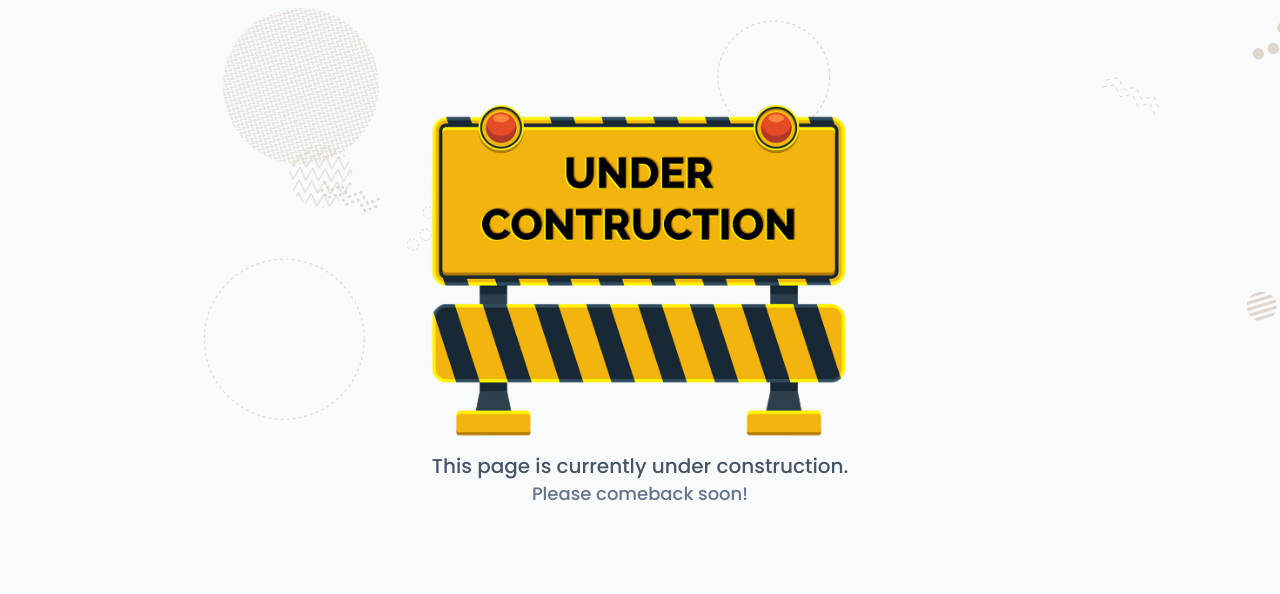
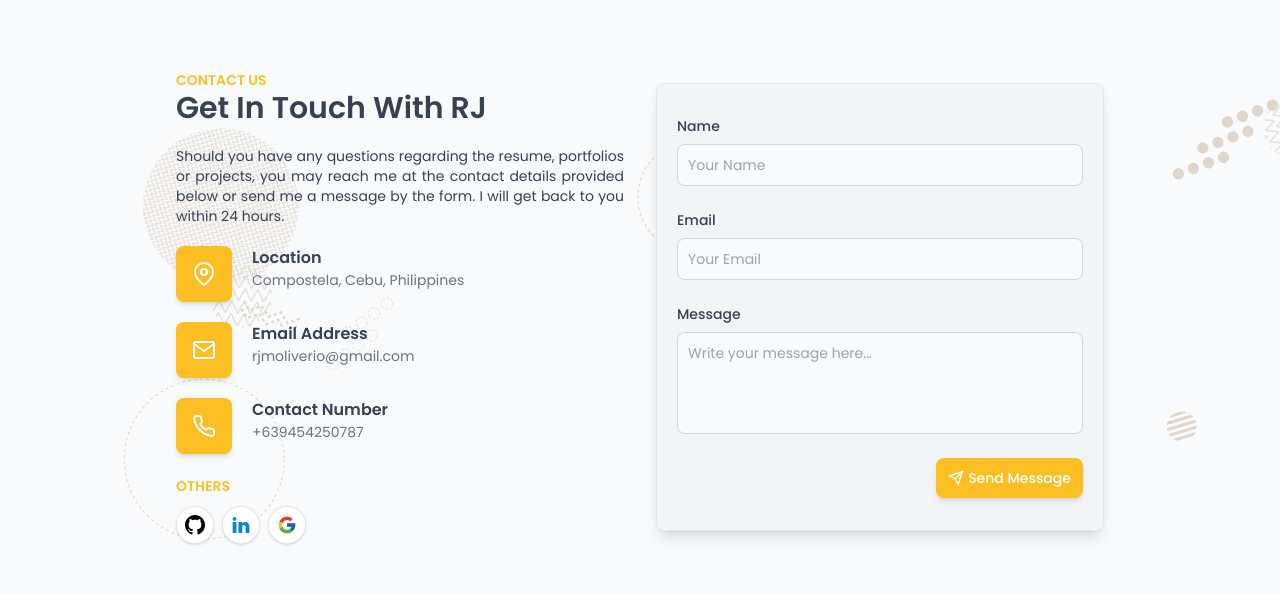
Before and after one commit to rjoliverio/portfolio, a Next.js app in the folder client/: page /contact in a window 1280 px wide. Shown: the part 120-714 px from the top of the page. Built offline with nearby package versions, Linux system fonts and the light colour scheme.

Commit message:
[PP-5] FE - Create Contacts Page

```diff
--- a/client/src/components/templates/Layout.tsx
+++ b/client/src/components/templates/Layout.tsx
@@ -23,7 +23,7 @@ const Layout: FC<Props> = ({ metaTitle, children }): JSX.Element => {
   }, [])
   return (
     <div className="flex min-h-screen h-screen flex-col antialiased bg-gray-50">
-      <div className="block absolute inset-0 bg-[url('/images/shapes-bg.svg')] bg-repeat-space"></div>
+      <div className="block absolute inset-0 bg-[url('/images/shapes-bg.svg')] bg-center"></div>
       <Head>
         <title>{metaTitle}</title>
         <link rel="icon" href="/favicon.ico" />
--- a/client/src/components/templates/Navbar/index.tsx
+++ b/client/src/components/templates/Navbar/index.tsx
@@ -13,7 +13,7 @@ const Navbar = (props: Props) => {
   return (
     <nav>
       <div className="flex flex-wrap max-w-5xl items-center justify-between mx-auto py-2 px-5 lg:px-2 md:p-0 md:px-5">
-        <a href="#" className="items-center hidden md:flex">
+        <a href="/" className="items-center hidden md:flex">
           <img src="/images/rj-logo-4.png" className=" w-36" alt="RJ Logo" />
         </a>
         <div
@@ -45,7 +45,7 @@ const Navbar = (props: Props) => {
         </div>
         <Menu as="div" className="relative text-left w-full block md:hidden">
           <div className="flex justify-between">
-            <a href="https://flowbite.com/" className="items-center flex">
+            <a href="/" className="items-center flex">
               <img src="/images/rj-logo-2.png" className=" w-8" alt="RJ Logo" />
             </a>
             <div>
@@ -67,15 +67,21 @@ const Navbar = (props: Props) => {
               <div className="p-2 w-full bg-white rounded-md space-y-2 shadow">
                 {navLinks.map((link, i) => (
                   <Menu.Item key={i}>
-                    {({ active }) => (
-                      <button
-                        className={`${
-                          active ? 'bg-violet-500 text-white' : 'text-gray-600'
-                        } group bg-gray-100 hover:bg-amber-400 flex font-medium w-full max-w-7xl items-center px-5 py-2 text-sm rounded-md`}
-                      >
-                        {link.name}
-                      </button>
-                    )}
+                    <Link
+                      href={link.path}
+                      className={`${
+                        router.pathname.match(new RegExp(`^${link.path}$`, 'i'))
+                          ?.length
+                          ? 'bg-amber-400 text-white'
+                          : router.pathname.match(
+                              new RegExp(`^/about/skills$`, 'i')
+                            ) && link.path === '/about'
+                          ? 'bg-amber-400 text-white'
+                          : 'bg-gray-100'
+                      } group  hover:bg-amber-200 flex font-medium w-full max-w-7xl items-center px-5 py-2 text-sm rounded-md`}
+                    >
+                      {link.name}
+                    </Link>
                   </Menu.Item>
                 ))}
               </div>
--- a/client/src/pages/contact.tsx
+++ b/client/src/pages/contact.tsx
@@ -1,12 +1,197 @@
+import { useState } from 'react'
 import type { NextPage } from 'next'
+import { motion } from 'framer-motion'
+import { Mail, MapPin, Phone, Send } from 'react-feather'
 
+import { fadeInUp } from '~/shared/animation'
 import Layout from '~/components/templates/Layout'
-import UnderConstructionPage from '~/components/templates/UnderConstruction'
+import { GithubIcon } from '~/shared/icons/GithubIcon'
+import { GoogleIcon } from '~/shared/icons/GoogleIcon'
+import { LinkedinIcon } from '~/shared/icons/LinkedinIcon'
+import { resumeDetails } from '~/shared/json/resumeDetails'
 
 const Contact: NextPage = () => {
+  const [contactType, setContactType] = useState<string>('location')
   return (
     <Layout metaTitle="Page Under Construction">
-      <UnderConstructionPage />
+      <section className="h-full w-full z-10">
+        <div className="flex flex-col lg:flex-row justify-center items-center p-5 lg:space-x-8 space-x-0 space-y-5 lg:space-y-0">
+          <div className="flex flex-col w-full text-gray-500 text-left space-y-5 max-w-md">
+            <div className="flex flex-col">
+              <span className="font-semibold text-sm text-amber-400">
+                CONTACT US
+              </span>
+              <span className="font-semibold text-3xl text-gray-700">
+                Get In Touch With RJ
+              </span>
+            </div>
+            <span className="text-sm text-gray-700 text-justify">
+              Should you have any questions regarding the resume, portfolios or
+              projects, you may reach me at the contact details provided below
+              or send me a message by the form. I will get back to you within 24
+              hours.
+            </span>
+            <div className="block lg:hidden space-y-3">
+              <div className="space-x-8 flex justify-center">
+                <div
+                  onClick={() => setContactType('location')}
+                  className="bg-amber-400 p-5 text-white cursor-pointer rounded-lg shadow-md"
+                >
+                  <MapPin />
+                </div>
+                <div
+                  onClick={() => setContactType('email')}
+                  className="bg-amber-400 p-5 text-white cursor-pointer rounded-lg shadow-md"
+                >
+                  <Mail />
+                </div>
+                <div
+                  onClick={() => setContactType('phone')}
+                  className="bg-amber-400 p-5 text-white cursor-pointer rounded-lg shadow-md"
+                >
+                  <Phone />
+                </div>
+              </div>
+              <div
+                className="p-4 mb-4 text-sm text-gray-700 flex items-center justify-center space-x-3 rounded-lg bg-gray-100 border"
+                role="alert"
+              >
+                {contactType === 'location' && (
+                  <>
+                    <MapPin /> <span> {resumeDetails.address} </span>
+                  </>
+                )}
+                {contactType === 'email' && (
+                  <>
+                    <Mail /> <span> {resumeDetails.contacts.email} </span>
+                  </>
+                )}
+                {contactType === 'phone' && (
+                  <>
+                    <Phone /> <span> {resumeDetails.contacts.phone} </span>
+                  </>
+                )}
+              </div>
+            </div>
+            <div className="hidden lg:flex lg:flex-col flex-row lg:space-y-5 space-y-0 items-center justify-center lg:items-start">
+              <div className="flex flex-row space-x-5">
+                <div className="bg-amber-400 p-4 text-white rounded-lg shadow-md">
+                  <MapPin />
+                </div>
+                <div className="flex flex-col">
+                  <span className="text-gray-700 font-semibold">Location</span>
+                  <span className="text-sm">{resumeDetails.address}</span>
+                </div>
+              </div>
+              <div className="flex flex-row space-x-5">
+                <div className="bg-amber-400 p-4 text-white rounded-lg shadow-md">
+                  <Mail />
+                </div>
+                <div className="flex flex-col">
+                  <span className="text-gray-700 font-semibold">
+                    Email Address
+                  </span>
+                  <span className="text-sm">
+                    {resumeDetails.contacts.email}
+                  </span>
+                </div>
+              </div>
+              <div className="flex flex-row space-x-5">
+                <div className="bg-amber-400 p-4 text-white rounded-lg shadow-md">
+                  <Phone />
+                </div>
+                <div className="flex flex-col">
+                  <span className="text-gray-700 font-semibold">
+                    Contact Number
+                  </span>
+                  <span className="text-sm">
+                    {resumeDetails.contacts.phone}
+                  </span>
+                </div>
+              </div>
+            </div>
+            <hr className="lg:hidden block" />
+            <div className="space-y-2 hidden lg:block">
+              <span className="font-semibold text-sm text-amber-400">
+                OTHERS
+              </span>
+              <div className="flex flex-row space-x-2">
+                <motion.div
+                  variants={fadeInUp}
+                  className="bg-white cursor-pointer shadow p-2 rounded-full border"
+                >
+                  <GithubIcon className="w-5 h-5" />
+                </motion.div>
+                <motion.div
+                  variants={fadeInUp}
+                  className="bg-white cursor-pointer shadow p-2 rounded-full border"
+                >
+                  <LinkedinIcon className="w-5 h-5" />
+                </motion.div>
+                <motion.div
+                  variants={fadeInUp}
+                  className="bg-white cursor-pointer shadow p-2 rounded-full border"
+                >
+                  <GoogleIcon className="w-5 h-5" />
+                </motion.div>
+              </div>
+            </div>
+          </div>
+          <div className="flex flex-col p-5 bg-gray-100 max-w-md w-full shadow-lg border rounded-lg py-8 space-y-6">
+            <div className="w-full text-left">
+              <label
+                htmlFor="default-input"
+                className="block mb-2 text-sm font-medium text-gray-700"
+              >
+                Name
+              </label>
+              <input
+                type="text"
+                placeholder="Your Name"
+                id="default-input"
+                className="bg-gray-50 border border-gray-300 text-gray-900 text-sm rounded-lg focus:ring-blue-500 focus:border-blue-500 block w-full p-2.5"
+              />
+            </div>
+            <div className="w-full text-left">
+              <label
+                htmlFor="default-input"
+                className="block mb-2 text-sm font-medium text-gray-700"
+              >
+                Email
+              </label>
+              <input
+                type="email"
+                placeholder="Your Email"
+                id="default-input"
+                className="bg-gray-50 border border-gray-300 text-gray-900 text-sm rounded-lg focus:ring-blue-500 focus:border-blue-500 block w-full p-2.5"
+              />
+            </div>
+            <div className="w-full text-left">
+              <label
+                htmlFor="default-input"
+                className="block mb-2 text-sm font-medium text-gray-700"
+              >
+                Message
+              </label>
+              <textarea
+                id="message"
+                rows={4}
+                className="block resize-none p-2.5 w-full text-sm text-gray-900 bg-gray-50 rounded-lg border border-gray-300 focus:ring-blue-500 focus:border-blue-500"
+                placeholder="Write your message here..."
+              ></textarea>
+            </div>
+            <div className="w-full flex flex-row-reverse">
+              <button
+                type="button"
+                className="focus:outline-none shadow-md flex space-x-1 items-center text-white bg-amber-400 hover:scale-110 transition-all duration-300 focus:ring-4 focus:ring-amber-300 font-medium rounded-lg text-sm px-3 py-2.5"
+              >
+                <Send className="h-4 w-4" />
+                <span>Send Message</span>
+              </button>
+            </div>
+          </div>
+        </div>
+      </section>
     </Layout>
   )
 }
--- a/client/src/shared/json/resumeDetails.ts
+++ b/client/src/shared/json/resumeDetails.ts
@@ -17,6 +17,7 @@ export const resumeDetails = {
   address: 'Compostela, Cebu, Philippines',
   contacts: {
     email: 'rjmoliverio@gmail.com',
+    phone: '+639454250787',
   },
   socials: {
     linkedin: '',
```
Also changed, not shown: client/public/images/under-construction.png.
